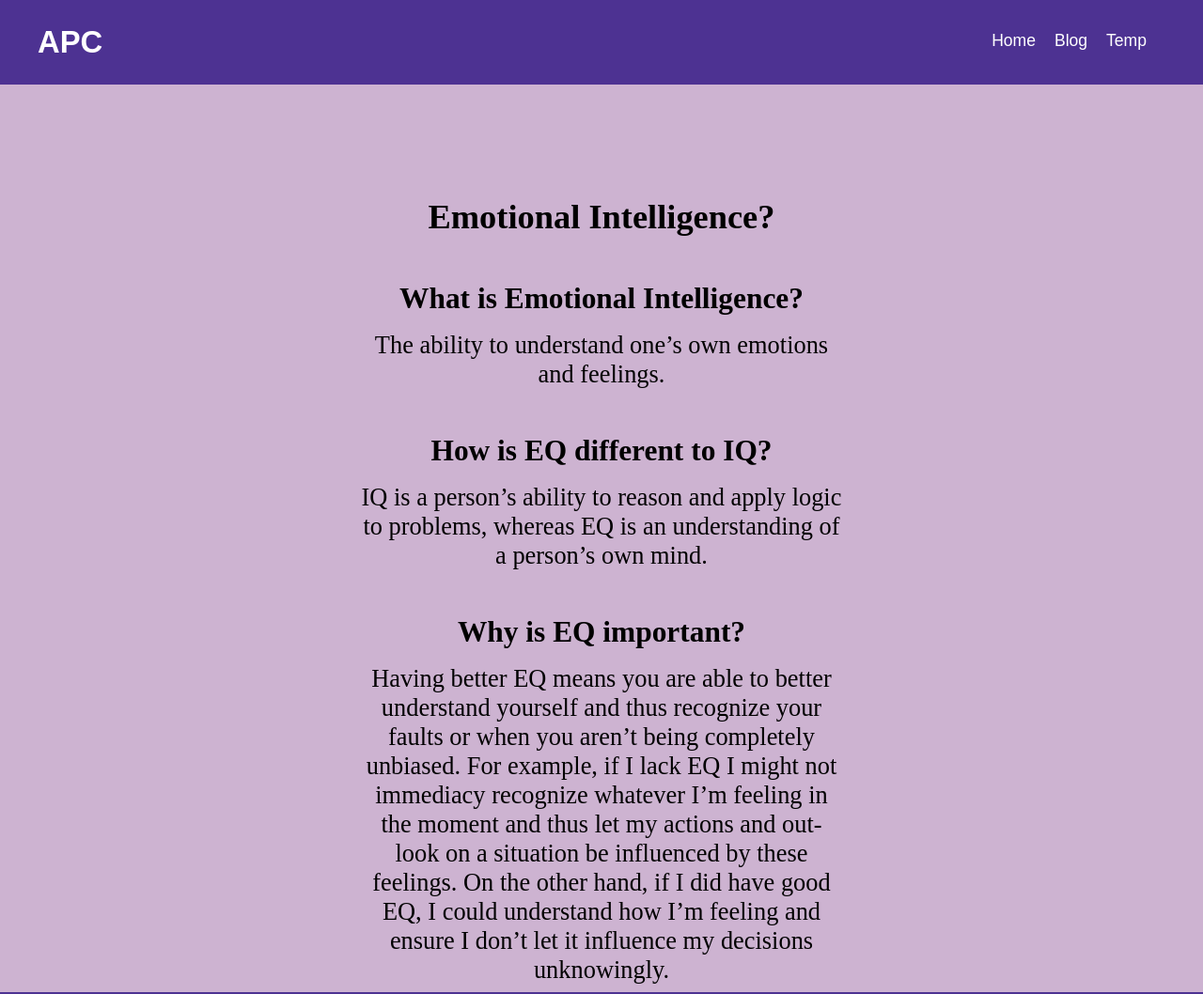
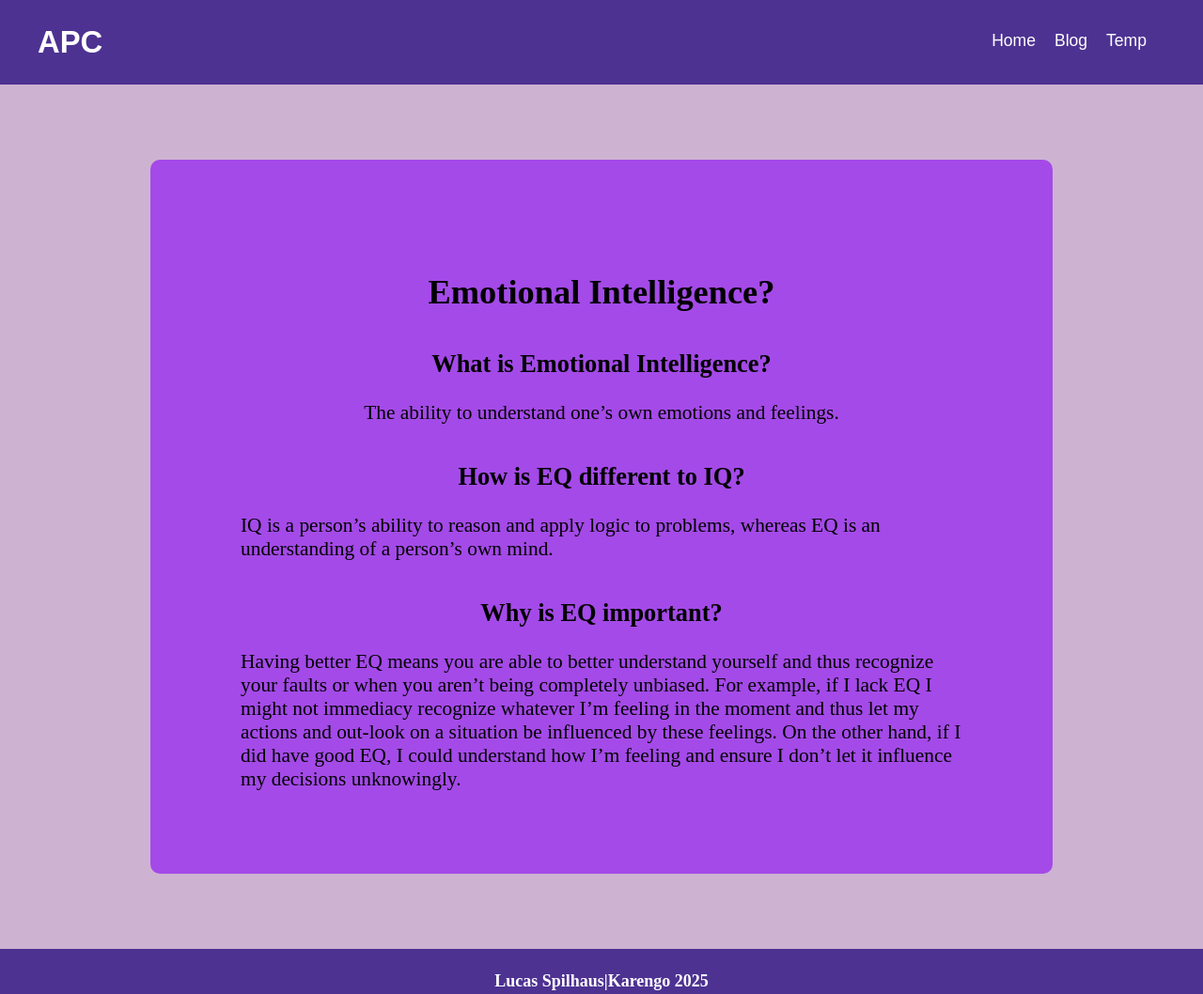
Before and after one commit to lucas-spilhaus/lucas-spilhaus.github.io, a plain HTML site: page blog/emotional-intelligence.html in a window 1280 px wide. Shown: the top 1058 px of the page at 94% size. Drawn offline with Linux system fonts and the light colour scheme.

Commit message:
Update blog layout/design

```diff
--- a/blog/emotional-intelligence.html
+++ b/blog/emotional-intelligence.html
@@ -21,13 +21,15 @@
         </header>
 
         <section class="body-container">
+          <div class="body-section">
               <h1 class="body-heading">Emotional Intelligence?</h1>
               <h2 class="body-subheading">What is Emotional Intelligence?</h2>
               <p1 class="body-txt">The ability to understand one’s own emotions and feelings.</p1>
               <h2 class="body-subheading">How is EQ different to IQ?</h2>
               <p1 class="body-txt">IQ is a person’s ability to reason and apply logic to problems, whereas EQ is an understanding of a person’s own mind.</p1>
               <h2 class="body-subheading">Why is EQ important?</h2>
-            <p1 class="body-txt">Having better EQ means you are able to better understand yourself and thus recognize your faults or when you aren’t being completely unbiased. For example, if I lack EQ I might not immediacy recognize whatever I’m feeling in the moment and thus let my actions and out-look on a situation be influenced by these feelings. On the other hand, if I did have good EQ, I could understand how I’m feeling and ensure I don’t let it influence my decisions unknowingly.</p1>
+              <p1 class="body-txt" style="padding-bottom: 10vh;">Having better EQ means you are able to better understand yourself and thus recognize your faults or when you aren’t being completely unbiased. For example, if I lack EQ I might not immediacy recognize whatever I’m feeling in the moment and thus let my actions and out-look on a situation be influenced by these feelings. On the other hand, if I did have good EQ, I could understand how I’m feeling and ensure I don’t let it influence my decisions unknowingly.</p1>
+            </div>
           </section>
 
 
--- a/blog/styles/main.css
+++ b/blog/styles/main.css
@@ -58,21 +58,19 @@
 .body-subheading {
   width: fit-content;
   height: fit-content;
-  max-width: 40%;
-  text-align: center;
+  max-width: 80%;
   display: block;
-  margin: 5vh auto 1vh;
-  font-size: calc(25px + 0.5vw);
+  margin: 5vh auto 3vh;
+  font-size: calc(20px + 0.5vw);
 }
 
 .body-txt {
   width: fit-content;
   height: fit-content;
-  max-width: 40%;
-  text-align: center;
+  max-width: 80%;
   display: block;
   margin: 1vh auto 1vh;
-  font-size: calc(20px + 0.5vw);
+  font-size: calc(15px + 0.5vw);
 }
 
 .body-img {
@@ -82,6 +80,13 @@
   max-height: 35%;
   display:block;
   margin: 10vh auto 2vh;
+}
+
+.body-section {
+  max-width: 75%;
+  margin: 10vh auto;
+  background-color: #a44ae8;
+  border-radius: 10px;
 }
 
 /* Footer */
```
Also changed, not shown: blog/foundations-reflection.html (+2 -0 lines), blog/html-css.html (+2 -0 lines), blog/identity-values.html (+2 -0 lines), blog/javascript-dom.html (+2 -0 lines), blog/learning-plan.html (+2 -0 lines), blog/neuroplasticity.html (+2 -0 lines), blog/problem-solving.html (+2 -0 lines). Lines whose indentation alone changed are shown as unchanged.
